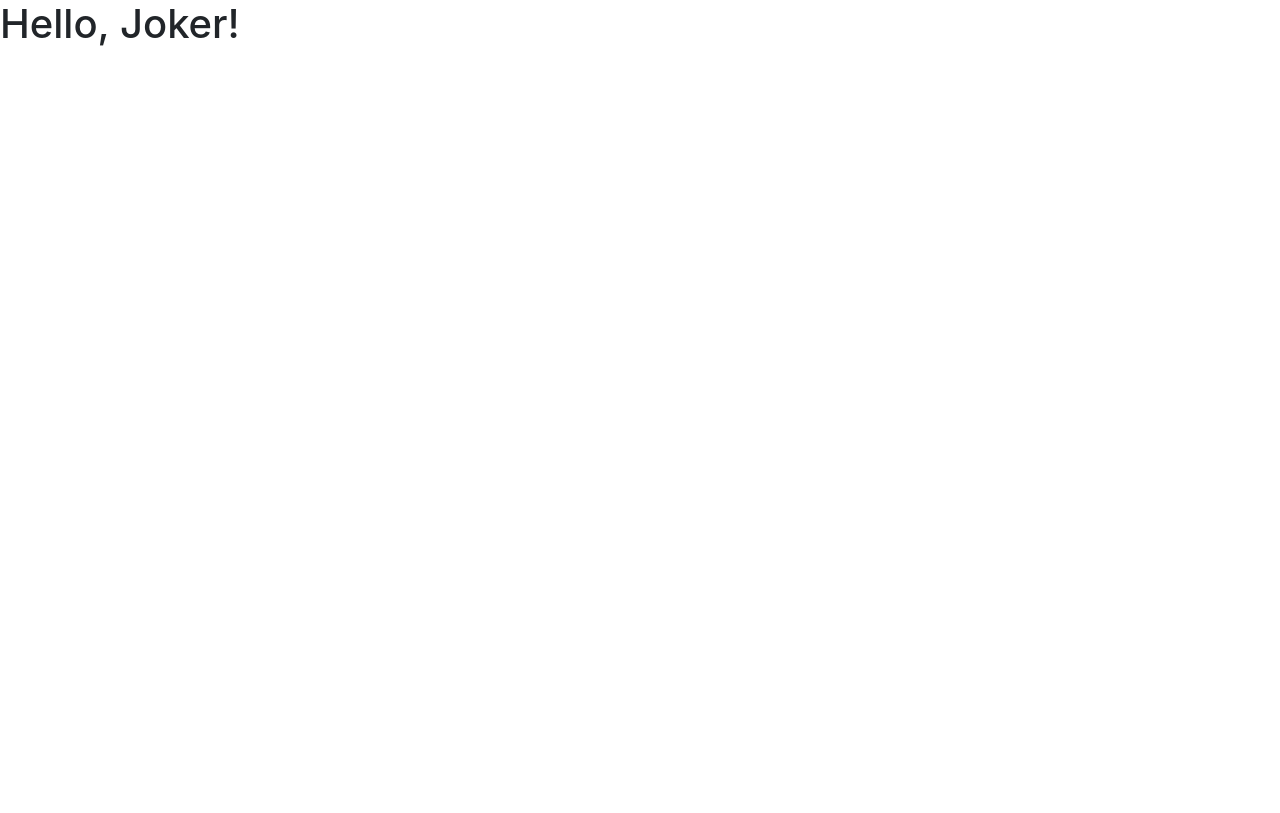
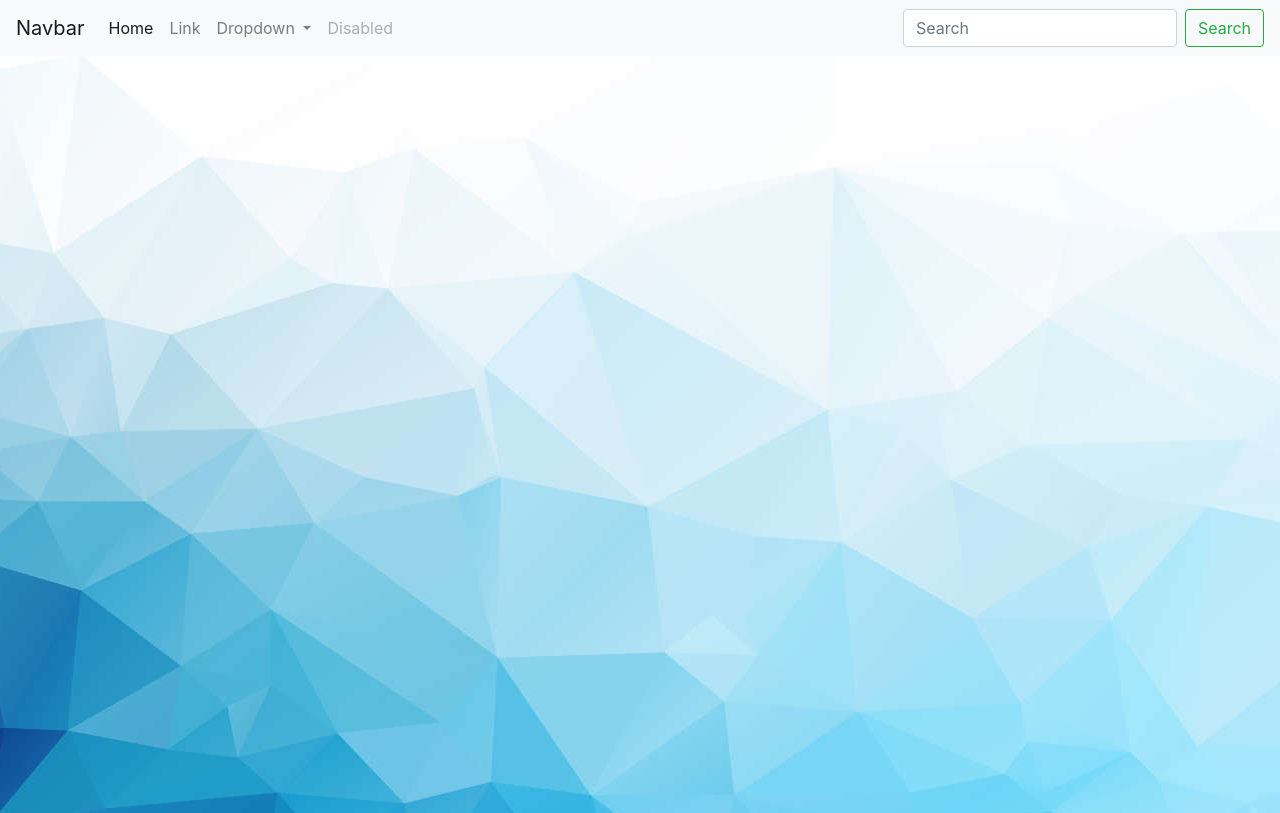
Before and after one commit to walsuper2/jokercopy, a plain HTML site: page index.html in a window 1280 px wide. Shown: the top 813 px of the page. Drawn offline with nearby package versions, Linux system fonts and the light colour scheme.

Commit message:
Картинка в фоне верхнего дива, навигационное меню заготовка

```diff
--- a/index.html
+++ b/index.html
@@ -7,11 +7,57 @@
 
     <!-- Bootstrap CSS -->
     <link rel="stylesheet" href="https://stackpath.bootstrapcdn.com/bootstrap/4.3.1/css/bootstrap.min.css" integrity="sha384-ggOyR0iXCbMQv3Xipma34MD+dH/1fQ784/j6cY/iJTQUOhcWr7x9JvoRxT2MZw1T" crossorigin="anonymous">
+    <link href="style.css" type="text/css" rel="stylesheet">
 
     <title>Joker</title>
   </head>
   <body>
-    <h1>Hello, Joker!</h1>
+  <!---menu-->
+   <nav class="navbar navbar-expand-lg navbar-light bg-light">
+  <a class="navbar-brand" href="#">Navbar</a>
+  <button class="navbar-toggler" type="button" data-toggle="collapse" data-target="#navbarSupportedContent" aria-controls="navbarSupportedContent" aria-expanded="false" aria-label="Toggle navigation">
+    <span class="navbar-toggler-icon"></span>
+  </button>
+
+  <div class="collapse navbar-collapse" id="navbarSupportedContent">
+    <ul class="navbar-nav mr-auto">
+      <li class="nav-item active">
+        <a class="nav-link" href="#">Home <span class="sr-only">(current)</span></a>
+      </li>
+      <li class="nav-item">
+        <a class="nav-link" href="#">Link</a>
+      </li>
+      <li class="nav-item dropdown">
+        <a class="nav-link dropdown-toggle" href="#" id="navbarDropdown" role="button" data-toggle="dropdown" aria-haspopup="true" aria-expanded="false">
+          Dropdown
+        </a>
+        <div class="dropdown-menu" aria-labelledby="navbarDropdown">
+          <a class="dropdown-item" href="#">Action</a>
+          <a class="dropdown-item" href="#">Another action</a>
+          <div class="dropdown-divider"></div>
+          <a class="dropdown-item" href="#">Something else here</a>
+        </div>
+      </li>
+      <li class="nav-item">
+        <a class="nav-link disabled" href="#" tabindex="-1" aria-disabled="true">Disabled</a>
+      </li>
+    </ul>
+    <form class="form-inline my-2 my-lg-0">
+      <input class="form-control mr-sm-2" type="search" placeholder="Search" aria-label="Search">
+      <button class="btn btn-outline-success my-2 my-sm-0" type="submit">Search</button>
+    </form>
+  </div>
+</nav>
+   <!---end menu-->
+    <div class="row">
+        <div class="col-lg-12 imagehome">
+
+        </div>
+    </div>
+    <div class="row"></div>
+    <div class="row"></div>
+    <div class="row"></div>
+    <div class="row"></div>
 
     <!-- Optional JavaScript -->
     <!-- jQuery first, then Popper.js, then Bootstrap JS -->
--- /dev/null
+++ b/style.css
@@ -0,0 +1,4 @@
+.imagehome
+{
+    background: url(images/background_front-min.jpg) repeat-x;height: 1330px;
+}
```
